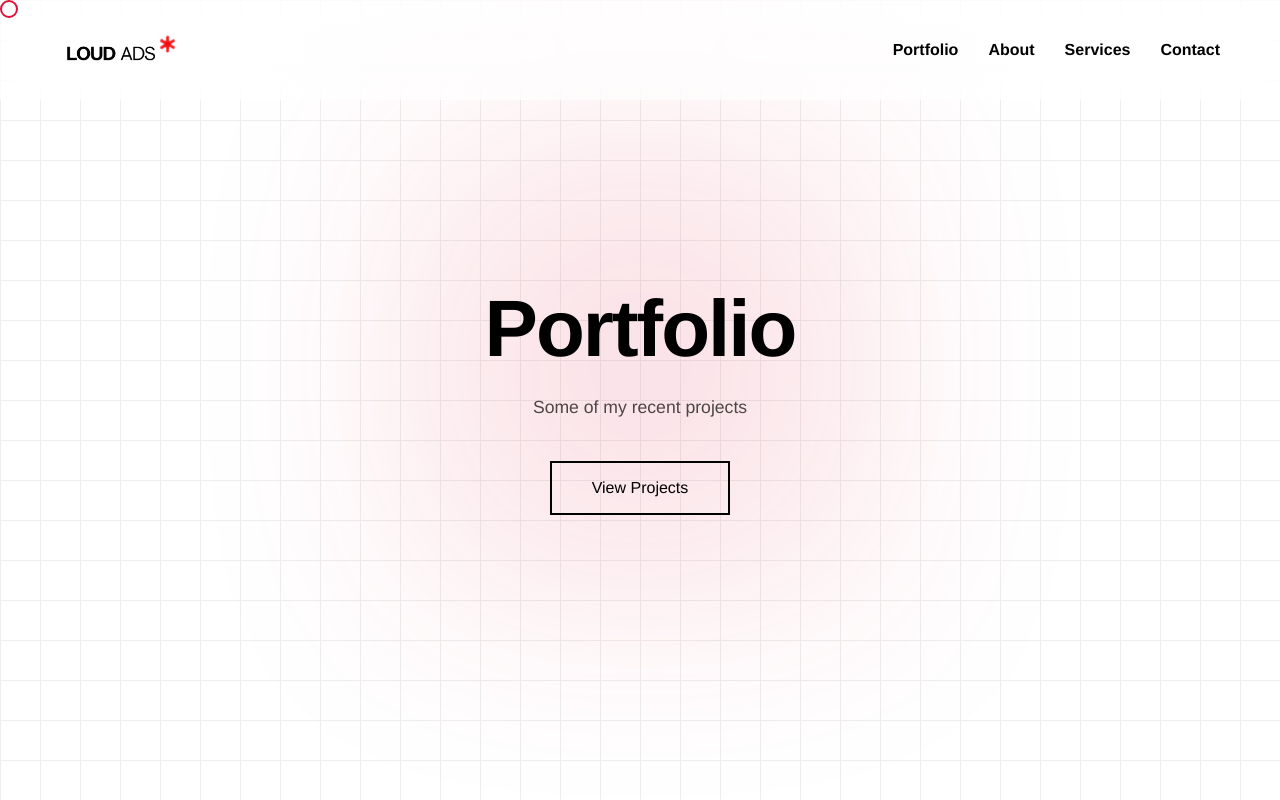
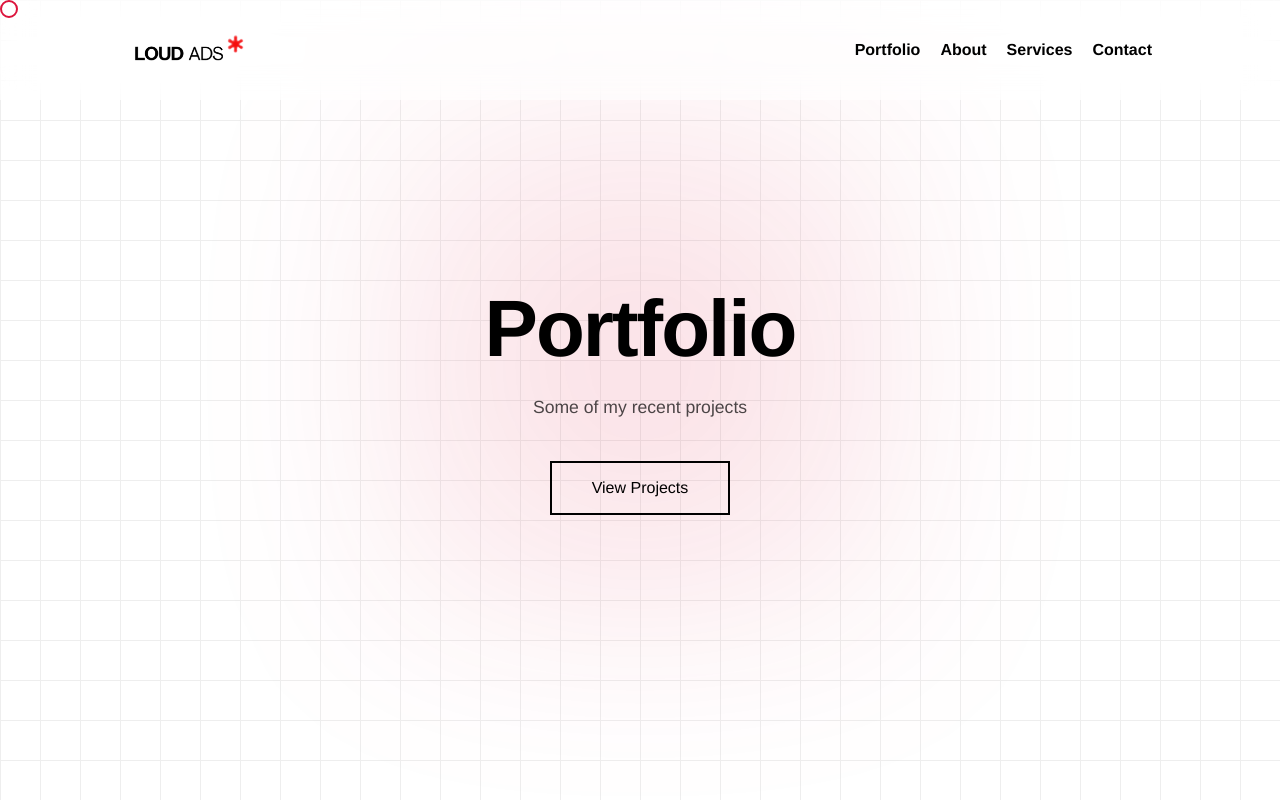
Before and after one commit to J38-dev/Loud-ads-Portfolio-page-2, a plain HTML site: page index.html in a window 1280 px wide. Shown: the top 800 px of the page. Drawn offline with Linux system fonts and the light colour scheme.

Commit message:
Update style.css

```diff
--- a/style.css
+++ b/style.css
@@ -51,10 +51,18 @@ display:flex;
 justify-content:space-between;
 align-items:center;   /* IMPORTANT */
 flex-wrap: wrap;
-padding:20px 60px;
+padding:20px 10%;
 background:rgba(255,255,255,0.6);
 backdrop-filter:blur(14px);
 z-index:10000;
+box-sizing:border-box;
+}
+
+.nav{
+display:flex;
+justify-content:space-between;
+align-items:center;
+flex-wrap:wrap; /* IMPORTANT */
 }
 
 .logo{
@@ -71,14 +79,23 @@ justify-content:flex-end;
 max-width:100%;
 }
 
+.nav-links{
+display:flex;
+flex-wrap:wrap;
+gap:20px;
+justify-content:flex-end;
+flex:1;
+min-width:0;
+}
+
 .nav-links a{
-margin-left:30px;
 text-decoration:none;
 color:black;
 font-weight:600;
 position:relative;
 transition:.3s ease;
 white-space:nowrap;
+flex:0 0 auto;
 }
 
 /* hover color */
@@ -1179,14 +1196,14 @@ max-width:260px;
 @media (max-width: 900px){
 
 
-  .nav{
-padding:15px 20px;
+.nav{
+padding:15px 10%;
 }
 
 .nav-links{
 width:100%;
+justify-content:flex-start;
 margin-top:10px;
-justify-content:flex-start;
 }
 
 .nav-links a{
```
